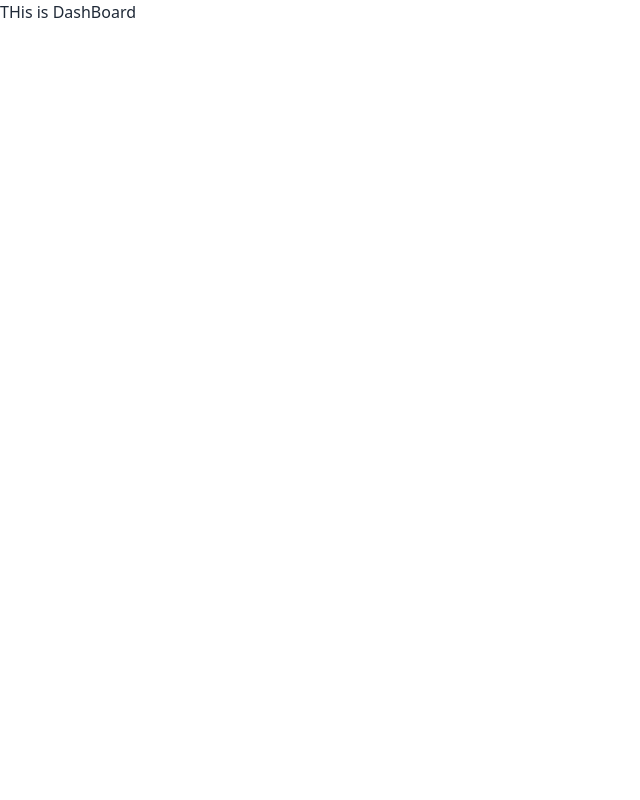
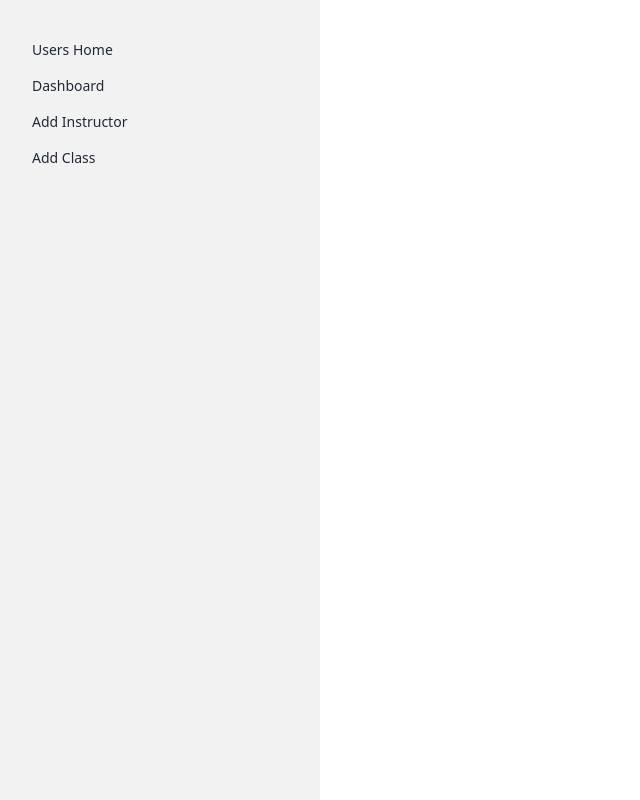
Before and after one commit to Syed-Anwarul-Haque-Piash/summer-camp-client, a React (Vite) app: page /dashboard in a window 1280 px wide. Shown: the whole page, without its empty margins (0-640 px from the left). Built offline with nearby package versions, Linux system fonts and the light colour scheme; no server answers.

Commit message:
dashboard

```diff
--- a/src/layouts/dashboard/DashBoard.jsx
+++ b/src/layouts/dashboard/DashBoard.jsx
@@ -1,9 +1,29 @@
 import React from 'react';
+import { Link, Outlet } from 'react-router-dom';
+import { AiFillHome } from "react-icons/ai";
 
 const DashBoard = () => {
     return (
-        <div>
-            THis is DashBoard
+        <div className="drawer lg:drawer-open">
+            <input id="my-drawer-2" type="checkbox" className="drawer-toggle" />
+            <div className="drawer-content flex flex-col items-center justify-center">
+                <Outlet></Outlet>
+                <label htmlFor="my-drawer-2" className="btn btn-primary drawer-button lg:hidden">Open drawer</label>
+
+            </div>
+            <div className="drawer-side">
+                <label htmlFor="my-drawer-2" className="drawer-overlay"></label>
+                <ul className="menu p-4 w-80 h-full bg-base-200 text-base-content">
+                    {/* Sidebar content here */}
+                    <li><AiFillHome className='bg-black-300'></AiFillHome> <Link to='/'>Users Home</Link></li>
+                    <li><a>Dashboard</a></li>
+                    <li><Link to="/dashboard/instructor">Add Instructor</Link></li>
+                    <li><Link to='/dashboard/class'>Add Class</Link></li>
+
+
+                </ul>
+
+            </div>
         </div>
     );
 };
--- /dev/null
+++ b/src/pages/Classes/Classes.jsx
@@ -0,0 +1,11 @@
+import React from 'react';
+
+const Classes = () => {
+    return (
+        <div>
+            THis is class
+        </div>
+    );
+};
+
+export default Classes;
--- a/src/pages/Home/Instructor/Instructor.jsx
+++ b/src/pages/Home/Instructor/Instructor.jsx
@@ -20,12 +20,6 @@ const Instructor = () => {
 
                         />
                     </div>
-
-
-
-
-
-
                     <div className="form-control">
                         {/* <input type="text" {...register("image")} placeholder="Image" name="image" className="input input-bordered" /> */}
                         <input
@@ -59,7 +53,7 @@ const Instructor = () => {
 
                 </div>
                 <div className="form-control mt-6">
-                <input className="btn btn-neutral  mx-auto" value="Add a Toy" type="submit" />
+                    <input className="btn btn-neutral  mx-auto" value="Add a instructor" type="submit" />
                 </div>
             </form>
         </div>
--- /dev/null
+++ b/src/pages/NewClass/NewClass.jsx
@@ -0,0 +1,11 @@
+import React from 'react';
+
+const NewClass = () => {
+    return (
+        <div>
+            This is new class
+        </div>
+    );
+};
+
+export default NewClass;
```
Also changed, not shown: src/routes/Routes.jsx (+13 -1 lines). Lines whose indentation alone changed are shown as unchanged.
